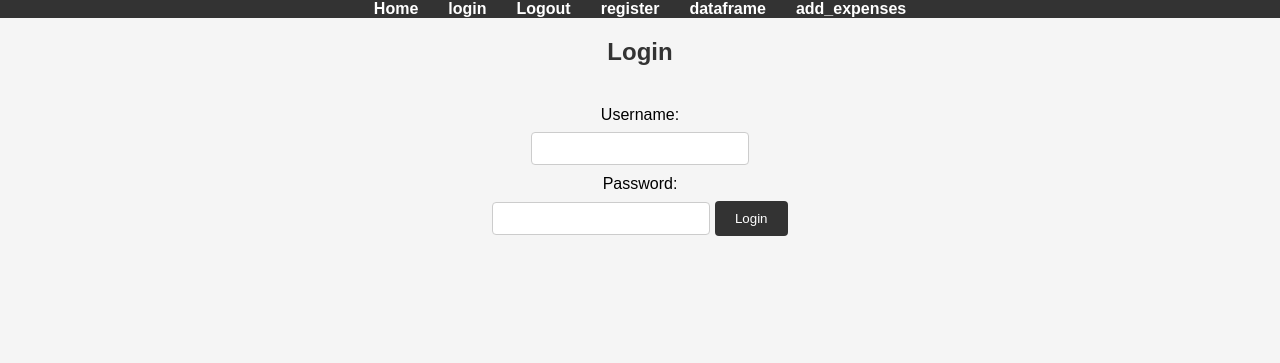
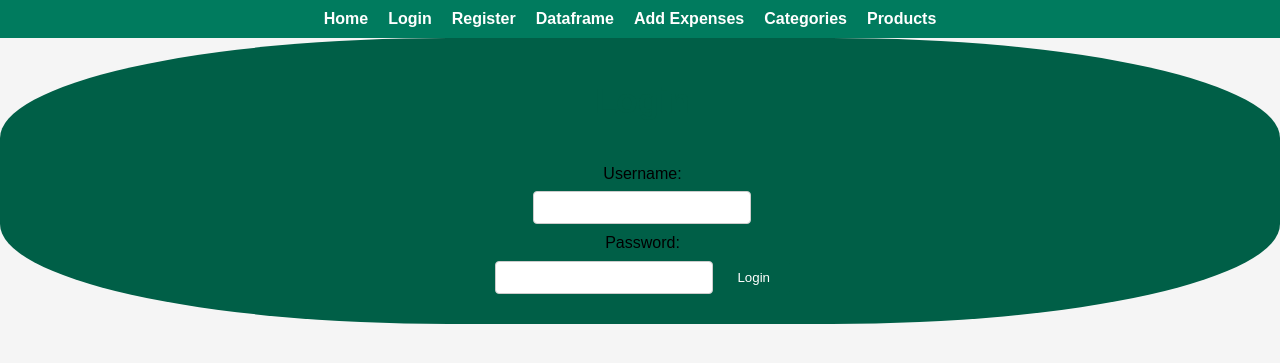
Before and after one commit to Theos-the-dawg/agricorp, a Django app: page /login/ in a window 1280 px wide. Shown: the top 363 px of the page. Run offline with Django 4.2, Linux system fonts and the light colour scheme.

Commit message:
changes-on-login-and-make-function

```diff
--- a/static/css/login.css
+++ b/static/css/login.css
@@ -10,14 +10,17 @@ body {
 nav ul {
     list-style: none;
     padding: 0;
-    background-color: #333;
     margin: 0;
     display: flex;
     justify-content: center;
+    background: #007B5E;
+    color: #fff;
+    padding: 10px 20px;
 }
 
 nav ul li {
-    margin: 0 15px;
+
+     margin-right: 20px;
 }
 
 nav ul li a {
@@ -25,9 +28,40 @@ nav ul li a {
     text-decoration: none;
     font-weight: bold;
 }
+nav ul li a:hover {
+    text-decoration: underline;
+}
+
+
+/* Hero Section */
+header {
+    color: #005f47;
+    text-align: center;
+    padding: 60px 20px;
+}
+
+header .hero h1 {
+    font-size: 2.5rem;
+    margin-bottom: 10px;
+}
+
+header .hero p {
+    font-size: 1.2rem;
+}
+
 
 h1, h2 {
-    color: #333;
+     color:#005f47;
+
+    text-align: center;
+    font-size: 35px;
+}
+
+div{
+    border-radius: 35%;
+    background-color: #005f47;
+    padding: 20px;
+    padding-left: 25px;
 }
 
 form {
@@ -50,7 +84,7 @@ input[type="text"], input[type="password"] {
 
 button {
     padding: 10px 20px;
-    background-color: #333;
+    background-color: #005f47;
     color: white;
     border: none;
     border-radius: 4px;
--- a/store/templates/login.html
+++ b/store/templates/login.html
@@ -10,18 +10,23 @@
     <link rel="stylesheet" href="{% static 'css/login.css' %}">
 </head>
 <body>
-    <nav>
+   <nav>
         <ul>
             <li><a href="{% url 'home' %}">Home</a></li>
-            <li><a href="{% url 'login' %}">login</a></li>
+            <li><a href="{% url 'login' %}">Login</a></li>
+
+            {% if user.is_authenticated %}
             <li><a href="{% url 'confirm_logout' %}">Logout</a></li>
-            {% comment %} <li><a href="{% url 'logout' %}">Logout</a></li> {% endcomment %}
-            <li><a href="{% url 'register' %}">register</a></li>
-            <li><a href="{% url 'generate_dataframe' %}">dataframe</a></li>
-            <li><a href="{% url 'add_expenses' %}">add_expenses</a></li>
+            {% endif %}
+            <li><a href="{% url 'register' %}">Register</a></li>
+            <li><a href="{% url 'generate_dataframe' %}">Dataframe</a></li>
+            <li><a href="{% url 'add_expenses' %}">Add Expenses</a></li>
+            <li><a href="{% url 'category_list' %}">Categories</a></li>
+            <li><a href="{% url 'products_list' %}">Products</a></li>
         </ul>
     </nav>
-    <h2>Login</h2>
+    <div>
+    <h1>Login</h1>
     <form method="POST">
         {% csrf_token %}
 
@@ -33,6 +38,7 @@
 
         <button type="submit">Login</button>
     </form>
+</div>
 
     {% if messages %}
         <ul>
--- a/store/urls.py
+++ b/store/urls.py
@@ -3,7 +3,8 @@ from django.urls import path, include
 
 from .views import (home_view,login_view,confirm_logout_view,
                      register,add_expenses,generate_dataframe,
-                     category_list,product_list,product_detail,list_all_products,place_order)
+                     category_list,product_list,product_detail,
+                     list_all_products,place_order,make_chart)
 from django.contrib.auth import views as auth_views
 from django.conf import settings
 from django.conf.urls.static import static
--- a/store/views.py
+++ b/store/views.py
@@ -9,6 +9,7 @@ from django.contrib.auth.models import User
 from .forms import CustomUserCreationForm, ExpenseEntryFormSet,LoginForm
 from datetime import datetime
 from  pandas import pandas as pd
+import matplotlib
 from dateutil.relativedelta import relativedelta
 from django.utils import timezone
 
@@ -133,6 +134,7 @@ def generate_dataframe(request):
     print(yearly_df)
 
 
+
     # Convert DataFrame to HTML
     daily_df = todays_expense_df.to_html(classes="table table-striped", index=False)  # Use Bootstrap table classes for styling
     weekly_df_html = weekly_df.to_html(classes="table table-striped", index=False)
@@ -144,6 +146,16 @@ def generate_dataframe(request):
                                               'weekly_df':weekly_df_html,
                                               'monthly_df':monthly_df_html,
                                               'yearly_df':yearly_df_html})
+def make_chart(request):
+    if request.method == 'GET' and request.user.is_authenticated:
+        user_expenses = ExpenseEntry.objects.filter(reporter_id=request.user.id)
+        user_expenses_df = pd.DataFrame(list(user_expenses
+                                             .values('id', 'expense', 'expense_id',
+                                                      'category', 'amount', 'expense__date')))
+
+    user_expenses_df.plot(x='Category', y='Values', kind='bar')
+    return user_expenses
+
 
 # List all categories
 def category_list(request):
```
Also changed, not shown: db.sqlite3.
